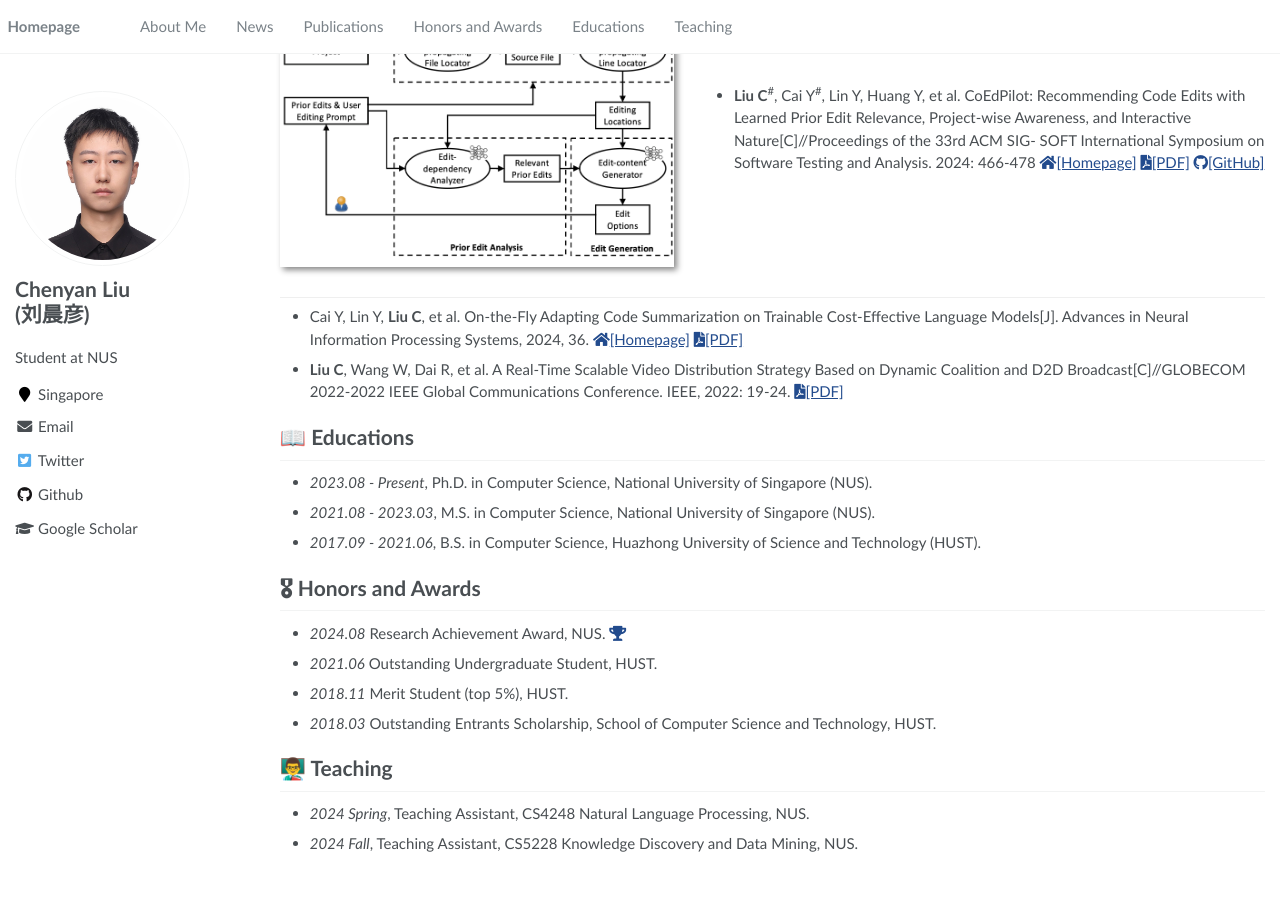
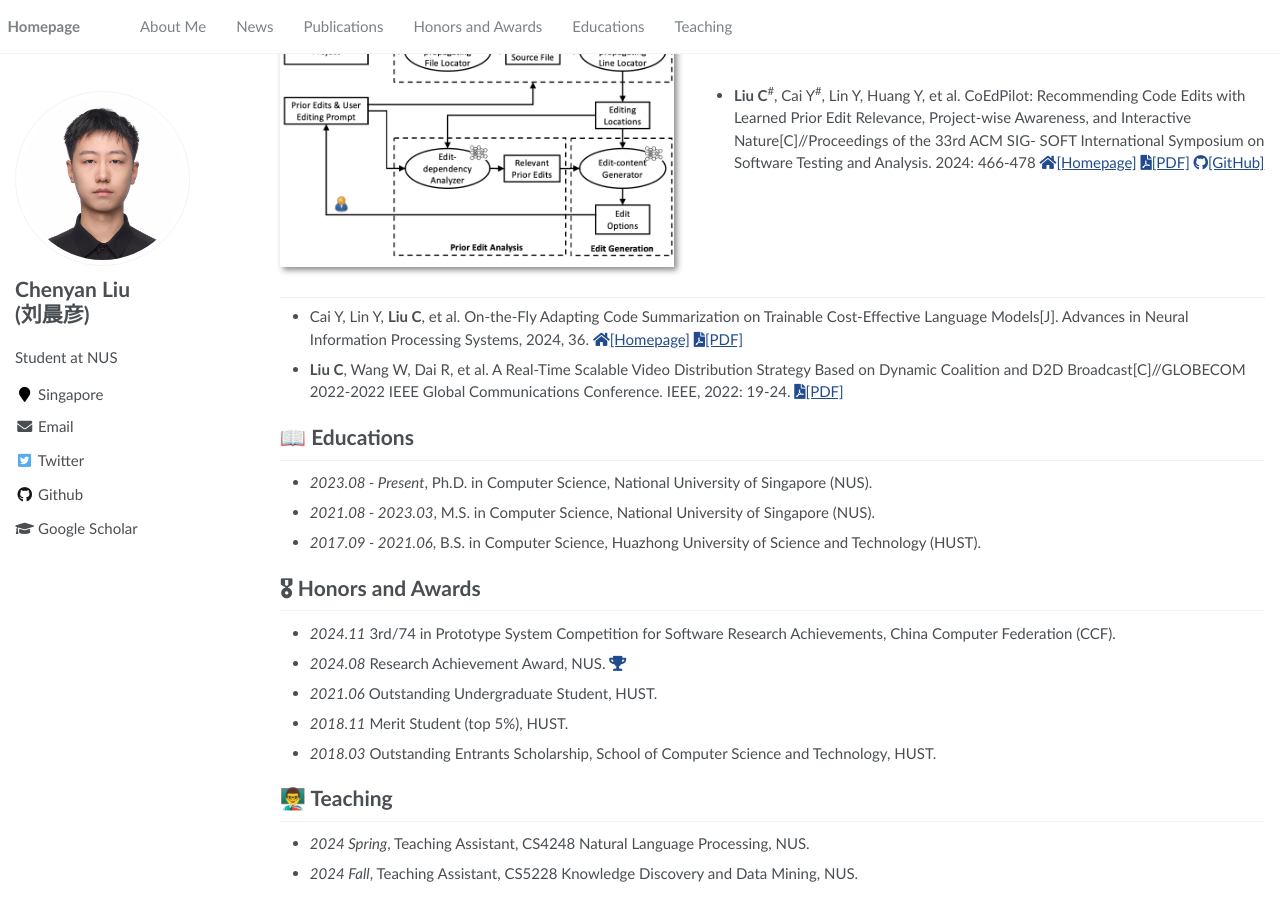
Before and after one commit to chenyan1999/chenyan1999.github.io, a Jekyll site: the page built from _pages/about.md, in a window 1280 px wide and 900 px high, scrolled down 552 px. Built offline with Jekyll 4.4.1, drawn with Linux system fonts in a browser that asks for light colours; before the commit the page ends 1422 px from its top, so only the background shows below that; part of the change alters nothing that is shown.

Commit message:
add new award

```diff
--- a/_pages/about.md
+++ b/_pages/about.md
@@ -55,6 +55,7 @@ SOFT International Symposium on Software Testing and Analysis. 2024: 466-478
 - *2017.09 - 2021.06*, B.S. in Computer Science, Huazhong University of Science and Technology (HUST).
 
 # 🎖 Honors and Awards
+- *2024.11* 3rd/74 in Prototype System Competition for Software Research Achievements, China Computer Federation (CCF).
 - *2024.08* Research Achievement Award, NUS. <a href='https://credentials.nus.edu.sg/e7862262-920f-46cc-a08e-a397d6b0addc'><i class="fa fa-trophy"></i></a>
 - *2021.06* Outstanding Undergraduate Student, HUST.
 - *2018.11* Merit Student (top 5%), HUST.
@@ -65,11 +66,7 @@ SOFT International Symposium on Software Testing and Analysis. 2024: 466-478
 - *2024 Fall*, Teaching Assistant, CS5228 Knowledge Discovery and Data Mining, NUS.
 
 <!-- # 🏷️ Patent
--  -->
+-
 
-<!-- # 💬 Invited Talks
-- *2021.06*, Lorem ipsum dolor sit amet, consectetur adipiscing elit. Vivamus ornare aliquet ipsum, ac tempus justo dapibus sit amet.
-- *2021.03*, Lorem ipsum dolor sit amet, consectetur adipiscing elit. Vivamus ornare aliquet ipsum, ac tempus justo dapibus sit amet.  \| [\[video\]](https://github.com/)
-
-# 💻 Internships
-- *2019.05 - 2020.02*, [Lorem](https://github.com/), China. -->
+# 💬 Invited Talks
+- *2024.12*, Workshop on LLM-based Code Agent, International Conference on Distributed Artificial Intelligence, Singapore. -->
```
